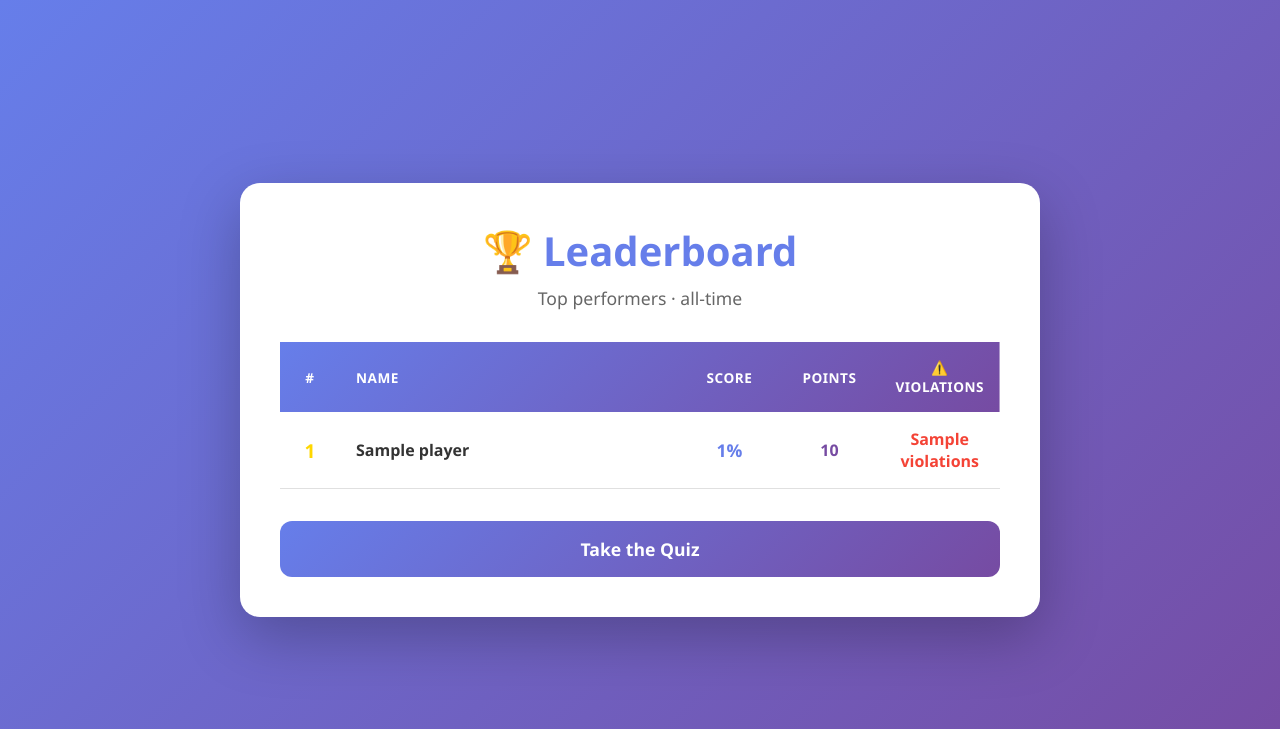
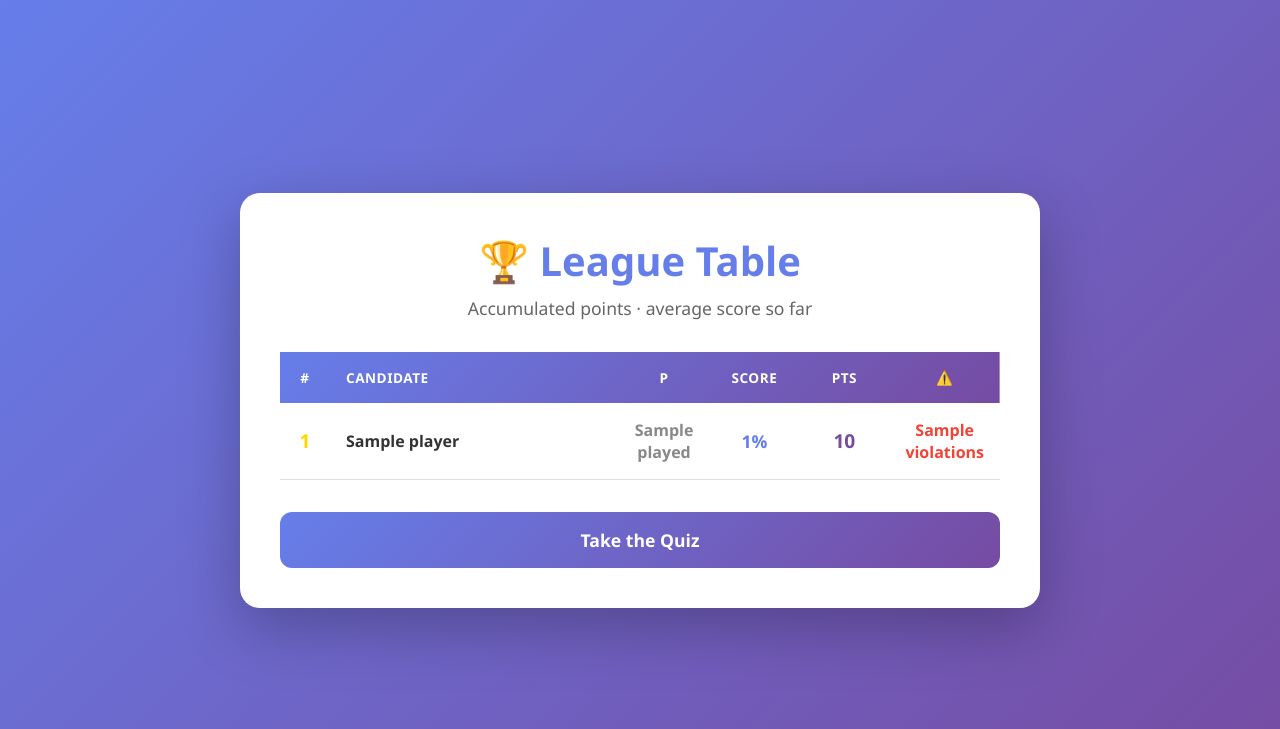
Before and after one commit to georgepol1023/Quiz, a Flask app: template templates/leaderboard.html in a window 1280 px wide. Shown: the top 729 px of the page. Run offline with Flask 3, Linux system fonts and the light colour scheme; the template is opened without the code that fills it: most values are stand-ins (such as "Sample title", 1, 10 or a date in 2020).

Commit message:
leage feature

```diff
--- a/app.py
+++ b/app.py
@@ -32,7 +32,7 @@ TIMESTAMP_FMT = "%Y-%m-%d %H:%M:%S"
 
 print(f"Admin download URL: http://localhost:5000/download?token={ADMIN_TOKEN}")
 print(f"Storage backend: {'Google Sheets' if USE_SHEETS else 'local CSV (responses.csv)'}")
-print("Leaderboard: showing all-time entries from storage")
+print("Leaderboard: league table aggregated per candidate (accumulated points + average score)")
 
 quiz =[
   {
@@ -251,6 +251,20 @@ def storage_csv_bytes():
     return buf.getvalue().encode("utf-8")
 
 
+def storage_clear_rows():
+    """Delete every data row from the active backend, keeping only the header.
+
+    This is what resets the league table so all candidates start equal.
+    """
+    if USE_SHEETS:
+        ws = _get_worksheet()
+        ws.clear()
+        ws.append_row(HEADER, value_input_option="RAW")
+    else:
+        with open(CSV_FILE, "w", newline="", encoding="utf-8") as f:
+            csv.writer(f).writerow(HEADER)
+
+
 # ---------------------------------------------------------------------------
 # Helpers
 # ---------------------------------------------------------------------------
@@ -426,35 +440,80 @@ def view_results(player_id):
 
 @app.route("/leaderboard")
 def leaderboard():
-    """Leaderboard showing only entries since the last deployment."""
-    leaderboard_data = []
+    """League table: each candidate's accumulated points and average score across every attempt.
 
+    Rows are aggregated per candidate (by name), so playing multiple times builds up a
+    running points total just like a football league. Ordered by total points, then by
+    average score, then by fewest games played.
+    """
     score_idx = 3 + len(quiz)
     points_idx = score_idx + 1
     violations_idx = score_idx + 2
 
+    standings = {}  # normalised name -> accumulated stats
     for row in storage_get_rows():
         if len(row) < ROW_WIDTH:
             continue
         if not row[0]:
             continue
+        name = (row[1] or "").strip()
+        if not name:
+            continue
         try:
-            leaderboard_data.append({
-                "player_id": row[0],
-                "name": row[1],
-                "percentage": float(row[score_idx] or 0),
-                "points": int(row[points_idx] or 0),
-                "violations": int(row[violations_idx] or 0),
-            })
+            percentage = float(row[score_idx] or 0)
+            points = int(row[points_idx] or 0)
+            violations = int(row[violations_idx] or 0)
         except ValueError:
             continue  # skip malformed rows rather than 500
 
-    leaderboard_data.sort(key=lambda x: (x["percentage"], x["points"]), reverse=True)
+        key = name.lower()
+        agg = standings.get(key)
+        if agg is None:
+            agg = {"name": name, "played": 0, "points": 0,
+                   "percentage_sum": 0.0, "violations": 0}
+            standings[key] = agg
+        agg["played"] += 1
+        agg["points"] += points
+        agg["percentage_sum"] += percentage
+        agg["violations"] += violations
+
+    leaderboard_data = []
+    for agg in standings.values():
+        avg_pct = round(agg["percentage_sum"] / agg["played"], 1) if agg["played"] else 0
+        leaderboard_data.append({
+            "name": agg["name"],
+            "played": agg["played"],
+            "points": agg["points"],
+            "percentage": avg_pct,
+            "violations": agg["violations"],
+        })
+
+    # League-table ordering: most points first, then better average %, then fewer games.
+    leaderboard_data.sort(key=lambda x: (x["points"], x["percentage"], -x["played"]), reverse=True)
 
     return render_template("leaderboard.html",
                          leaderboard=leaderboard_data,
                          total_questions=len(quiz),
                          max_possible_points=MAX_POINTS_PER_QUESTION * len(quiz))
+
+
+@app.route("/reset", methods=["GET", "POST"])
+def reset_leaderboard():
+    """Admin: wipe every entry so the league table starts equal. Token-protected.
+
+    GET  /reset?token=...  -> confirmation page (no data is touched)
+    POST /reset            -> clears the active storage backend, then shows the table
+    """
+    token = request.values.get("token", "")
+    if token != ADMIN_TOKEN:
+        abort(403, description="Unauthorized access")
+
+    if request.method == "POST":
+        storage_clear_rows()
+        return redirect(url_for("leaderboard"))
+
+    # GET: require an explicit confirmation before the destructive wipe.
+    return render_template("reset.html", token=token)
 
 
 @app.route("/download")
--- a/responses.csv
+++ b/responses.csv
@@ -1 +1 @@
-PlayerID,Name,Timestamp,Q0,Q1,Q2,Q3,Q4,Q5,Q6,Q7,Q8,Q9,Q10,Q11,Score (%),Total Points
+PlayerID,Name,Timestamp,Q0,Q1,Q2,Q3,Q4,Q5,Q6,Q7,Q8,Q9,Q10,Q11,Q12,Q13,Q14,Q15,Q16,Q17,Q18,Q19,Score (%),Total Points,Violations
--- a/templates/leaderboard.html
+++ b/templates/leaderboard.html
@@ -14,10 +14,11 @@
   .leaderboard-table { width: 100%; border-collapse: collapse; margin-bottom: 2rem; }
   .leaderboard-table thead { background: linear-gradient(135deg, #667eea 0%, #764ba2 100%); color: white; }
   .leaderboard-table th { padding: 1rem; text-align: left; font-weight: 600; text-transform: uppercase; font-size: 0.85rem; letter-spacing: 0.5px; }
-  .leaderboard-table th.rank { width: 60px; text-align: center; }
-  .leaderboard-table th.violations { width: 100px; text-align: center; }
-  .leaderboard-table th.score { width: 100px; text-align: center; }
-  .leaderboard-table th.points { width: 100px; text-align: center; }
+  .leaderboard-table th.rank { width: 50px; text-align: center; }
+  .leaderboard-table th.played { width: 70px; text-align: center; }
+  .leaderboard-table th.violations { width: 90px; text-align: center; }
+  .leaderboard-table th.score { width: 90px; text-align: center; }
+  .leaderboard-table th.points { width: 90px; text-align: center; }
   .leaderboard-table tbody tr { border-bottom: 1px solid #e0e0e0; transition: background-color 0.2s; }
   .leaderboard-table tbody tr:hover { background-color: #f8f9fa; }
   .leaderboard-table td { padding: 1rem; }
@@ -26,8 +27,9 @@
   .rank-2 { color: #C0C0C0; }
   .rank-3 { color: #CD7F32; }
   .name-cell { font-weight: 600; color: #333; }
+  .played-cell { text-align: center; font-weight: 600; color: #888; }
   .score-cell { text-align: center; font-weight: 600; color: #667eea; font-size: 1.1rem; }
-  .points-cell { text-align: center; font-weight: 600; color: #764ba2; }
+  .points-cell { text-align: center; font-weight: 700; color: #764ba2; font-size: 1.2rem; }
   .violations-cell { text-align: center; font-weight: 600; }
   .violations-none { color: #4caf50; }
   .violations-some { color: #ff9800; }
@@ -37,22 +39,23 @@
   .empty-state { text-align: center; padding: 3rem 1rem; color: #999; }
   .empty-state p { font-size: 1.2rem; margin-bottom: 1rem; }
   @media (max-width: 768px) { .container { padding: 1.5rem; } h1 { font-size: 2rem; } .leaderboard-table { font-size: 0.9rem; } .leaderboard-table th, .leaderboard-table td { padding: 0.75rem 0.5rem; } .leaderboard-table th { font-size: 0.75rem; } .score-cell, .points-cell { font-size: 1rem; } }
-  @media (max-width: 480px) { .leaderboard-table th.points, .leaderboard-table td.points-cell { display: none; } .container { padding: 1rem; } h1 { font-size: 1.75rem; } .subtitle { font-size: 1rem; } }
+  @media (max-width: 480px) { .leaderboard-table th.played, .leaderboard-table td.played-cell, .leaderboard-table th.violations, .leaderboard-table td.violations-cell { display: none; } .container { padding: 1rem; } h1 { font-size: 1.75rem; } .subtitle { font-size: 1rem; } }
 </style>
 </head>
 <body>
   <div class="container">
-    <h1>🏆 Leaderboard</h1>
-    <p class="subtitle">Top performers &middot; all-time</p>
+    <h1>🏆 League Table</h1>
+    <p class="subtitle">Accumulated points &middot; average score so far</p>
     {% if leaderboard %}
     <table class="leaderboard-table">
       <thead>
         <tr>
           <th class="rank">#</th>
-          <th>Name</th>
-          <th class="score">Score</th>
-          <th class="points">Points</th>
-          <th class="violations">⚠️ Violations</th>
+          <th>Candidate</th>
+          <th class="played" title="Quizzes played">P</th>
+          <th class="score" title="Average score so far">Score</th>
+          <th class="points" title="Total points accumulated">Pts</th>
+          <th class="violations">⚠️</th>
         </tr>
       </thead>
       <tbody>
@@ -60,6 +63,7 @@
         <tr>
           <td class="rank-cell rank-{{ loop.index }}">{{ loop.index }}</td>
           <td class="name-cell">{{ player.name }}</td>
+          <td class="played-cell">{{ player.played }}</td>
           <td class="score-cell">{{ player.percentage }}%</td>
           <td class="points-cell">{{ player.points }}</td>
           <td class="violations-cell {% if player.violations == 0 %}violations-none{% elif player.violations <= 2 %}violations-some{% else %}violations-many{% endif %}">{{ player.violations }}</td>
```
Also changed, not shown: templates/reset.html (added, +34 -0 lines).
